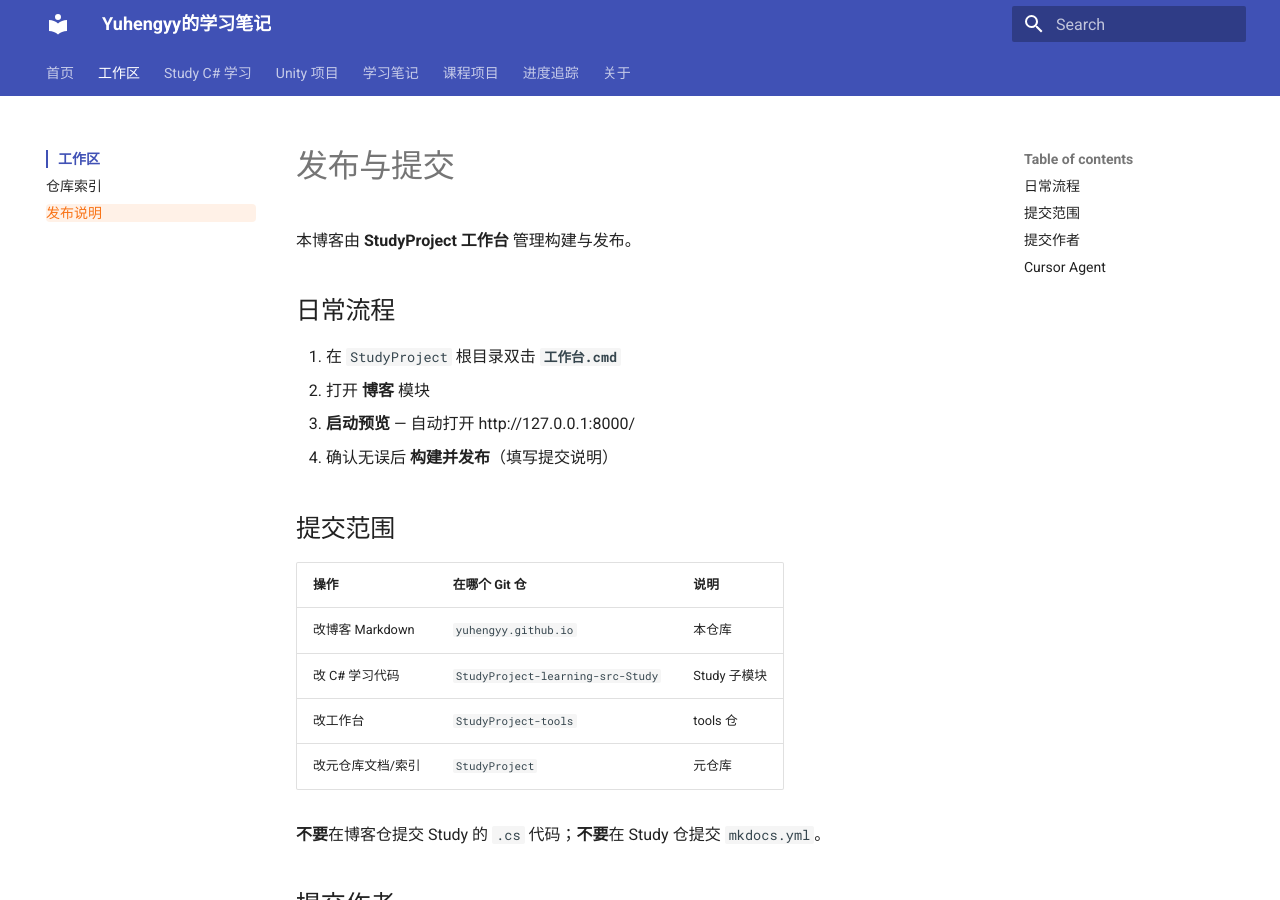
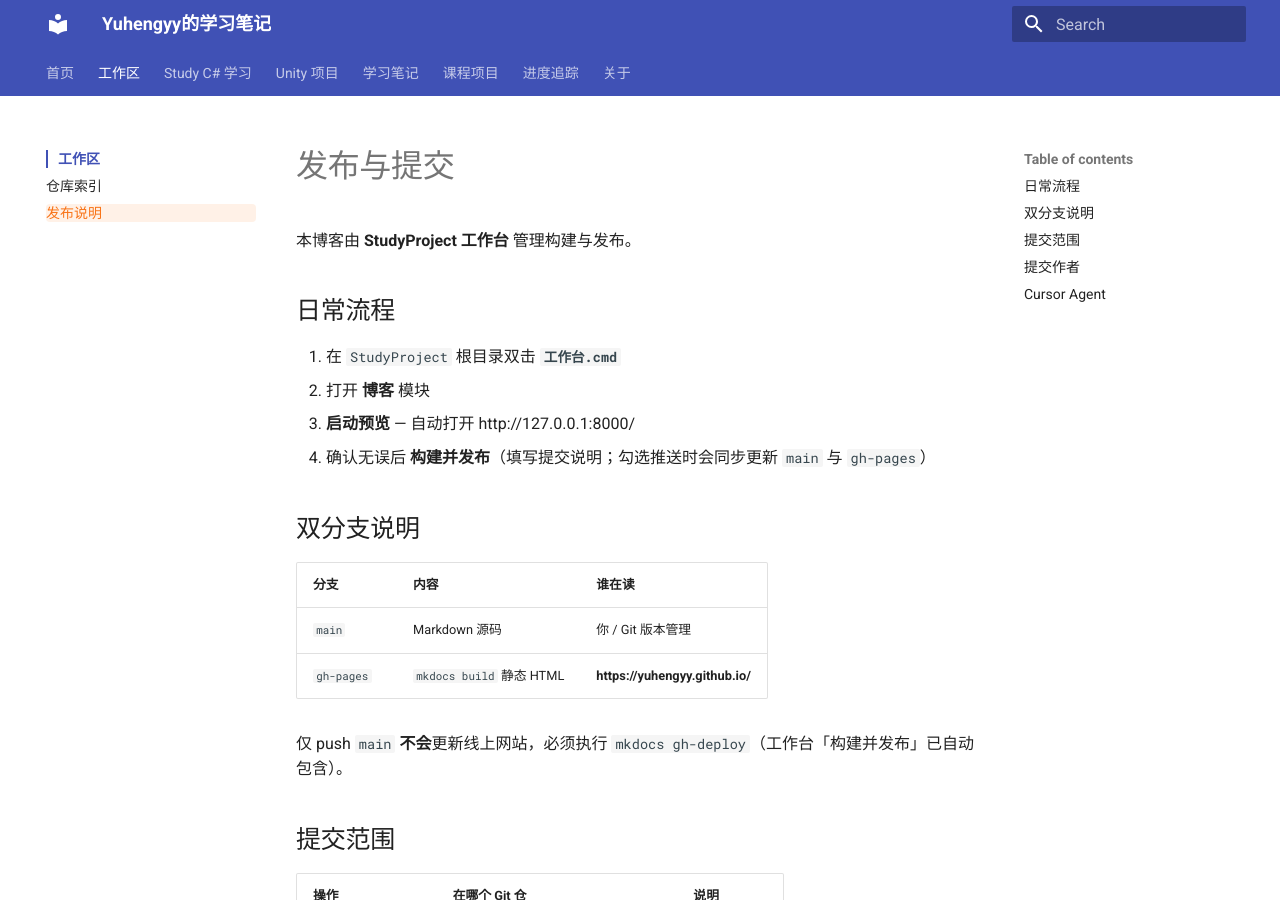
Before and after one commit to yuhengyy/yuhengyy.github.io, an MkDocs documentation site: the page built from docs/workspace/publish.md, in a window 1280 px wide and 900 px high. Built offline with MkDocs 1.6.1 and Material for MkDocs 9.7.7, drawn with Linux system fonts in a browser that asks for light colours.

Commit message:
docs: 说明 gh-pages 部署与双分支发布流程

```diff
--- a/docs/workspace/publish.md
+++ b/docs/workspace/publish.md
@@ -7,7 +7,16 @@
 1. 在 `StudyProject` 根目录双击 **`工作台.cmd`**
 2. 打开 **博客** 模块
 3. **启动预览** — 自动打开 http://127.0.0.1:8000/
-4. 确认无误后 **构建并发布**（填写提交说明）
+4. 确认无误后 **构建并发布**（填写提交说明；勾选推送时会同步更新 `main` 与 `gh-pages`）
+
+## 双分支说明
+
+| 分支 | 内容 | 谁在读 |
+|------|------|--------|
+| `main` | Markdown 源码 | 你 / Git 版本管理 |
+| `gh-pages` | `mkdocs build` 静态 HTML | **https://yuhengyy.github.io/** |
+
+仅 push `main` **不会**更新线上网站，必须执行 `mkdocs gh-deploy`（工作台「构建并发布」已自动包含）。
 
 ## 提交范围
 
```
Also changed, not shown: .cursor/skills/blog-workspace/SKILL.md (+5 -2 lines).
